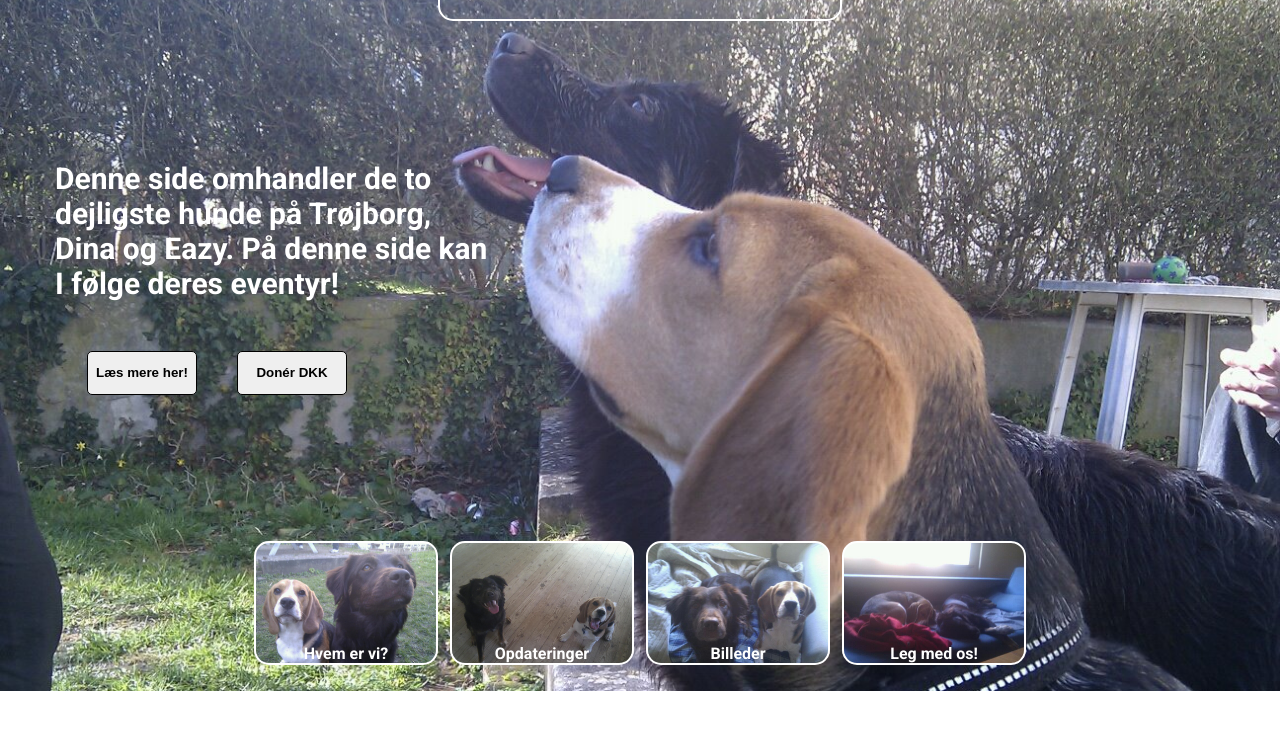
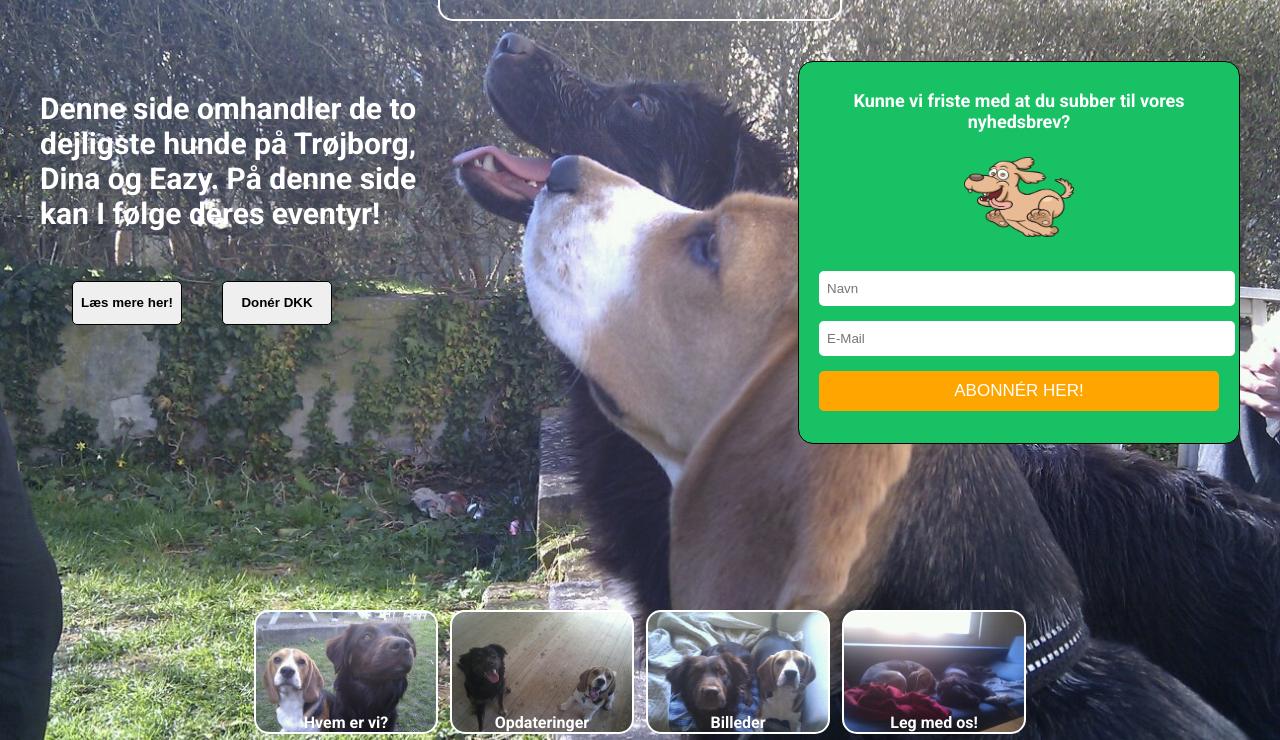
Before and after one commit to Lindberg1984/Hundene, a website: page public/index.html in a window 1280 px wide. Shown: the part 109-849 px from the top of the page. Before the commit the page ends 800 px from the top, so only its background shows below. Drawn offline with Linux system fonts and the light colour scheme.

Commit message:
newsletter included

```diff
--- a/public/index.html
+++ b/public/index.html
@@ -17,12 +17,28 @@
     <h1 class="intro__welcome">Velkommen</h1>
   </div>
 
+  <div class="highlighted">
     <div class="description">
       <h3 class="description__info">
         Denne side omhandler de to dejligste hunde på Trøjborg, Dina og Eazy. På denne side kan I følge deres eventyr!</h3>
       <div class="description__learn">
         <button class="description__button">Læs mere her!</button>
         <button class="description__button">Donér DKK</button>
+      </div>
+    </div>
+
+    <div class="newsletter">
+      <header class="newsletter__header">
+        <h1 class="newsletter__info">Kunne vi friste med at du subber til vores nyhedsbrev?</h1>
+      </header>
+      <div class="newsletter__picture">
+        <img class="newsletter__picture-image" src="img/hund1.png">
+      </div>
+      <div class="newsletter__fields">
+        <input class="newsletter__input newsletter__input-name" type="text" placeholder="Navn">
+        <input class="newsletter__input newsletter__input-email" type="email" placeholder="E-Mail">
+      </div>
+      <button class="newsletter__input newsletter__subscribe">Abonnér her!</button>
     </div>
   </div>
 
--- /dev/null
+++ b/scss/_newsletter.scss
@@ -0,0 +1,53 @@
+.newsletter {
+  margin: 0 auto;
+  text-align: center;
+  background-color: #17c164;
+  border: 1px solid #000000;
+  border-radius: 15px;
+  padding: 16px 20px 32px;
+
+  &__info {
+    color: #fff;
+    font-size: 18px;
+    font-weight: 700;
+    margin-bottom: 25px;
+  }
+
+  &__picture {
+    flex-grow: 1;
+    text-align: center;
+    margin-bottom: 30px;
+
+    &-image {
+      height: 80px;
+      width: 110px;
+    }
+  }
+
+  &__input {
+    padding: 9px 7px;
+    border-radius: 5px;
+    border: 1px solid transparent;
+    display: block;
+    width: 100%;
+    margin-bottom: 15px;
+
+    &:active,
+    &:focus {
+      border: 1px solid black;
+      outline: none;
+      box-shadow: 2px 2px 3px rgba(77, 77, 77, 0.3);
+    }
+  }
+
+  &__subscribe {
+    background-color: orange;
+    color: white;
+    font-weight: 500;
+    font-size: 17px;
+    margin: 0 auto;
+    text-transform: uppercase;
+    text-align: center;
+    width: 400px;
+  }
+}
--- a/scss/main.scss
+++ b/scss/main.scss
@@ -6,6 +6,8 @@ body {
   margin: 0;
   padding: 0;
 }
+
+@import "./newsletter";
 
 .header {
   background-color: #000000;
@@ -27,16 +29,28 @@ body {
   }
 }
 
+.highlighted {
+  display: flex;
+  flex-direction: row;
+  padding: 40px;
+}
+
+.newsletter {
+  flex-basis: 35%;
+  margin-left: 10px;
+}
+
 /* Description and frames settings begin here! */
 
 .description {
-  margin: 140px 0 0 55px;
-  width: 442px;
+  margin-right: 10px;
+  flex-basis: 65%;
 
   &__info {
     color: #fff;
     font-size: 30px;
     font-weight: 700;
+    width: 52%;
   }
 
   &__learn {
```
Also changed, not shown: public/css/main.css, public/img/hund1.png (added). Lines whose indentation alone changed are shown as unchanged.
